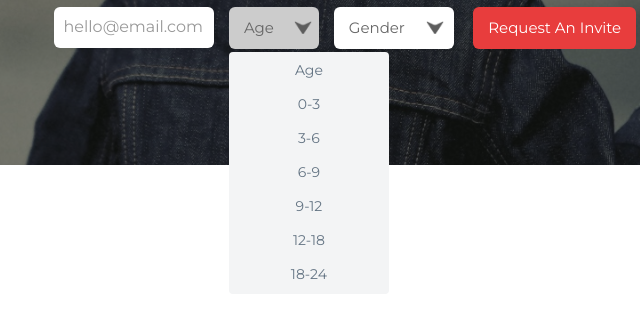
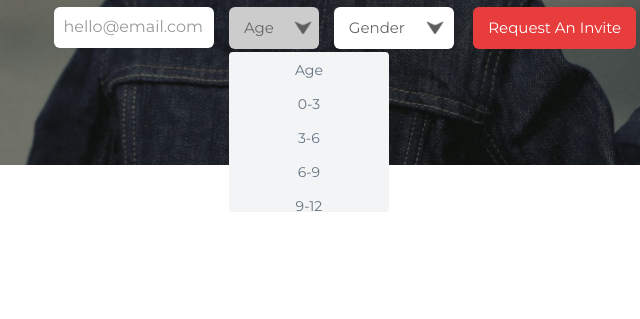
Before and after one commit to jrose13/TCC, a plain HTML site: page index.html in a window 1280 px wide. Both pictures are taken after a click on the button "Age". Shown: the part 451-770 px from the top of the page, 295-935 px from the left. Drawn offline with Linux system fonts and the light colour scheme.

Commit message:
set height on dropdown menus + scorll

```diff
--- a/static/css/common1.css
+++ b/static/css/common1.css
@@ -201,6 +201,11 @@ line-height: 38.4px;}
   margin-top: .25em !important;
 }
 
+.mc-field-group .dropdown-menu {
+  max-height: 20vh;
+  overflow: auto;
+}
+
 
 @media (max-width: 500px) {
 
```
